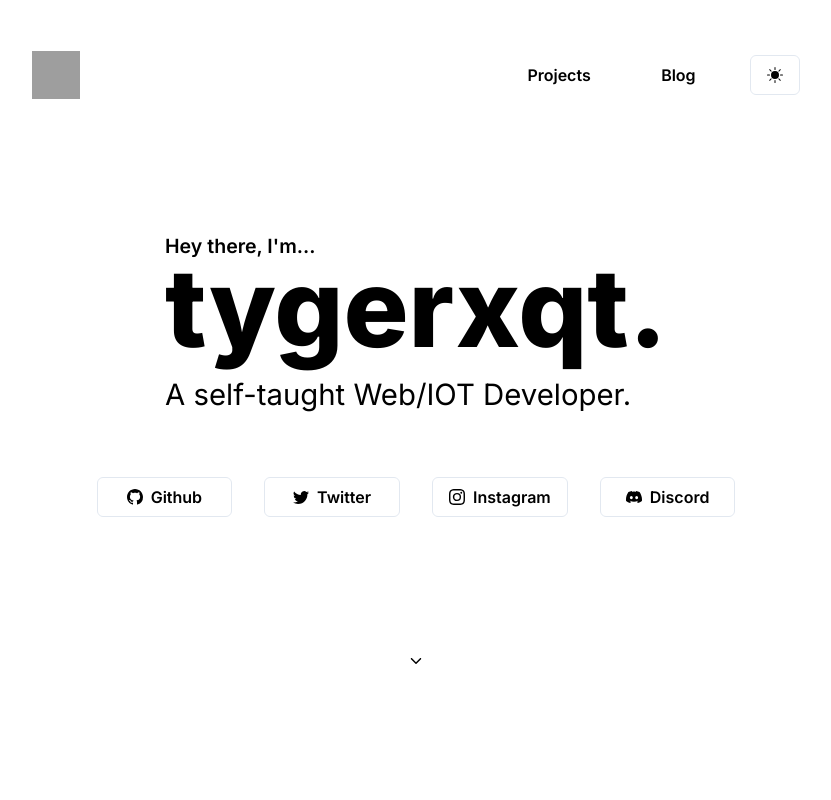
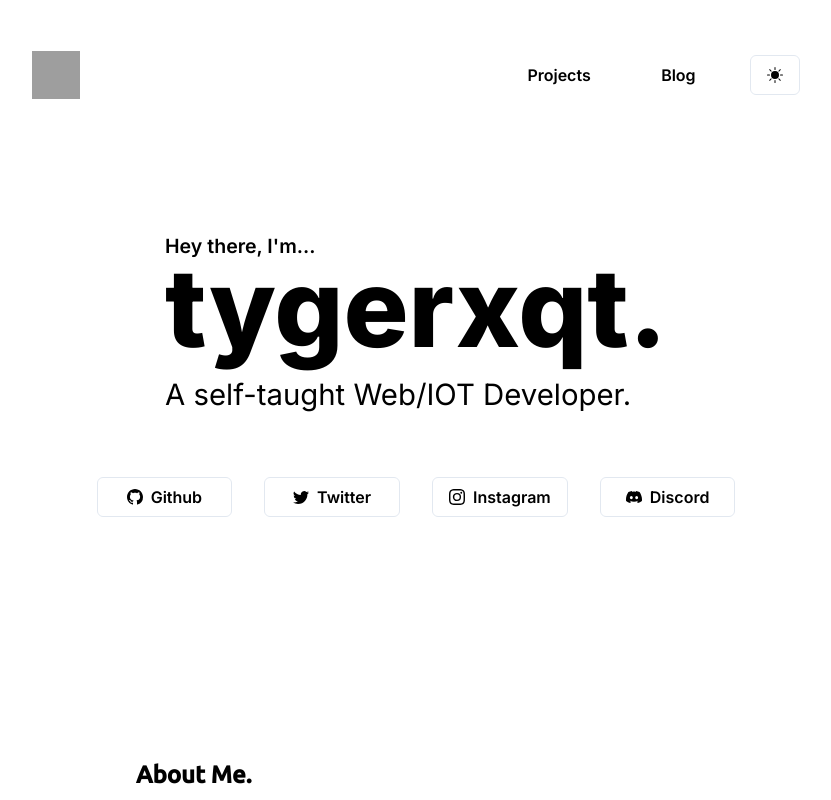
Before and after one commit to tygerxqt/tygr.dev, a Next.js app: page / in a window 1280 px wide. Shown: the top 800 px of the page, without its empty margins (224-1055 px from the left). Built offline with nearby package versions, Linux system fonts and the light colour scheme; grey boxes are pictures that could not be loaded.

Commit message:
Update the introduction spacing

```diff
--- a/components/Introduction.tsx
+++ b/components/Introduction.tsx
@@ -1,8 +1,7 @@
-import { Stack, Heading, Button, Text, SimpleGrid, SlideFade, Center, Slide } from "@chakra-ui/react";
+import { Stack, Heading, Button, Text, SimpleGrid, SlideFade, Flex } from "@chakra-ui/react";
 import { type ButtonProps } from "@chakra-ui/react";
 import { motion } from "framer-motion";
 import { BsGithub, BsTwitter, BsInstagram, BsDiscord } from "react-icons/bs";
-import { IoIosArrowDown } from "react-icons/io"
 import useMediaQuery from "../hook/useMediaQuery";
 
 export const MotionButton = motion<ButtonProps>(Button)
@@ -37,6 +36,7 @@ export default function Introduction() {
                 </SlideFade>
             </Stack>
             <SlideFade in={true} transition={{ enter: { duration: 0.3, delay: 1 } }}>
+                <Flex pb={'8vh'}>
                     <SimpleGrid columns={{ base: 2, md: 4 }} spacing={8}>
                         <Button
                             as="a"
@@ -75,23 +75,8 @@ export default function Introduction() {
                             Discord
                         </Button>
                     </SimpleGrid>
+                </Flex>
             </SlideFade>
-            <Center>
-                <SlideFade
-                    in={true}
-                    transition={{ enter: { duration: 0.3, delay: 1 } }}
-                >
-                    <MotionButton
-                        as="a"
-                        variant={"ghost"}
-                        p={4}
-                        mt={"8vh"}
-                        onClick={ScrollScript}
-                    >
-                    <IoIosArrowDown />
-                </MotionButton>
-                </SlideFade>
-            </Center>
         </>
     )
 }
```
Lines whose indentation alone changed are shown as unchanged.
